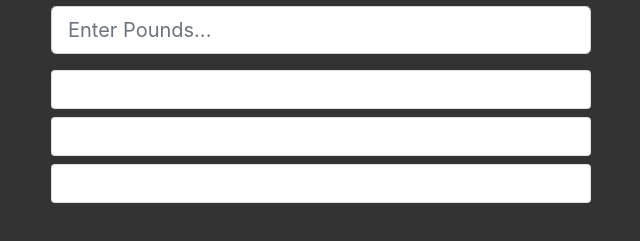
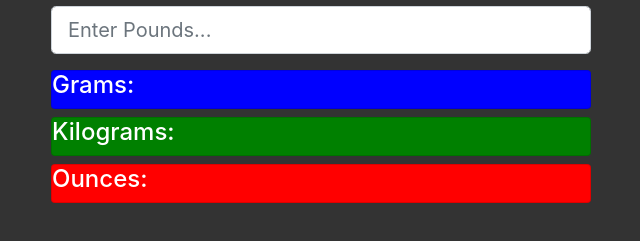
Before and after one commit to Keerthi-Mani/Weight-Converter, a plain HTML site: page index.html in a window 1280 px wide. Shown: the part 147-388 px from the top of the page, without its empty margins (319-959 px from the left). Drawn offline with nearby package versions, Linux system fonts and the light colour scheme.

Commit message:
backgroung color is added to the card

```diff
--- a/assets/css/style.css
+++ b/assets/css/style.css
@@ -3,3 +3,15 @@ body {
   background-color: #333;
   color: #fff;
 }
+
+.card-primary {
+  background-color: blue;
+}
+
+.card-success {
+  background-color: green;
+}
+
+.card-danger {
+  background-color: red;
+}
```
